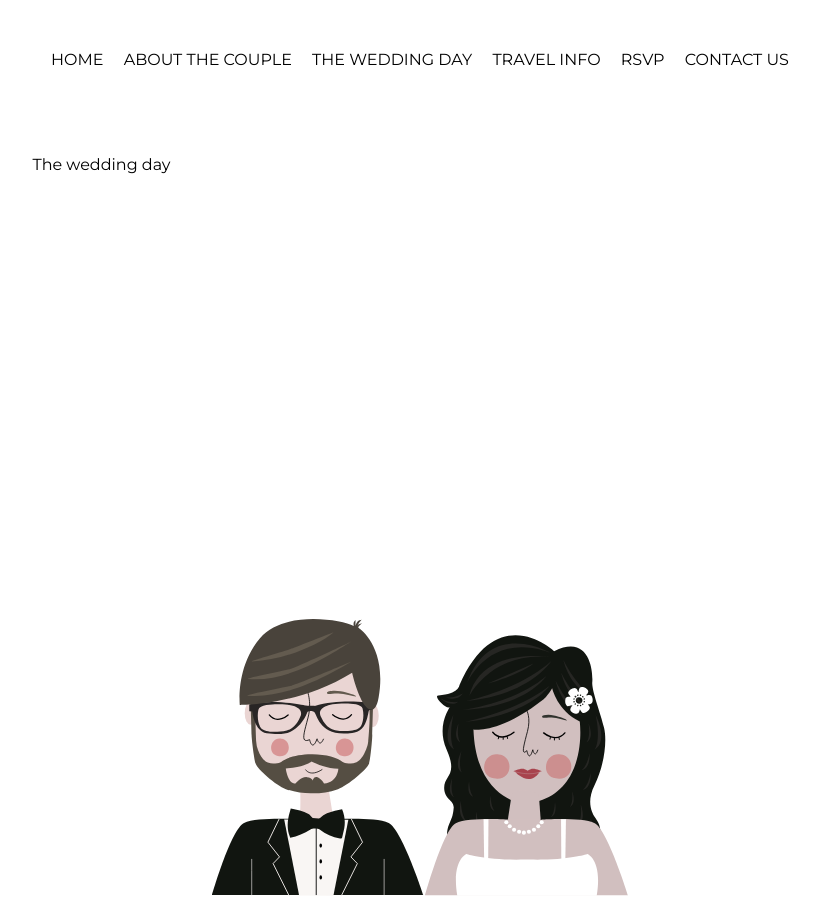
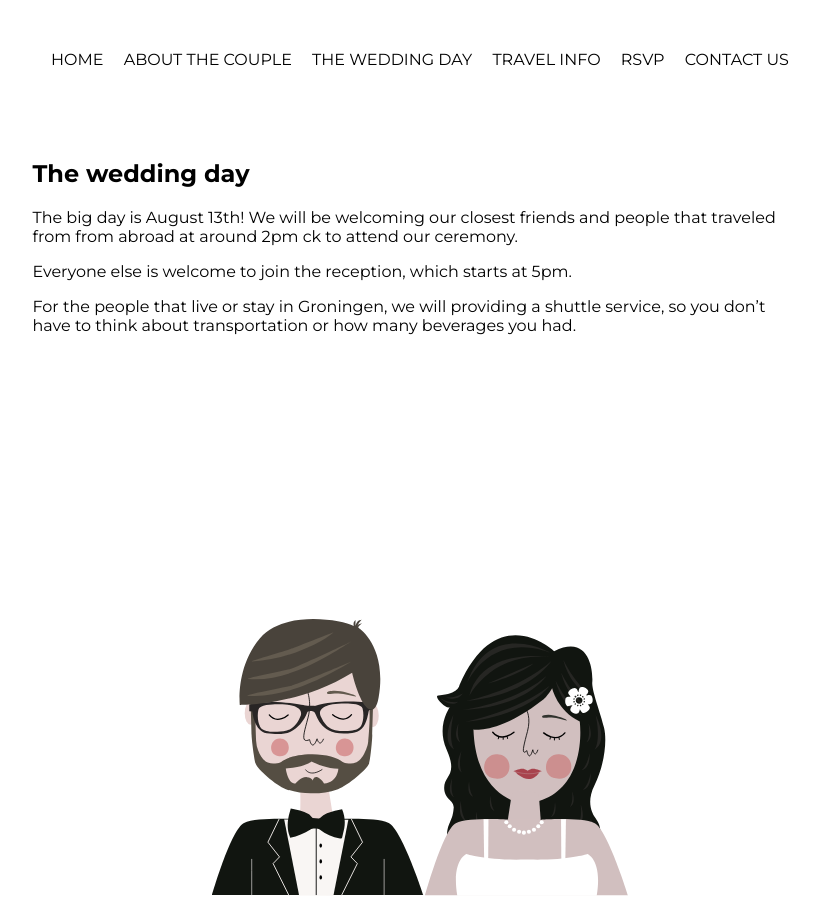
Before and after one commit to evert/wedding, a Jekyll site: the page built from the-day.md, in a window 1280 px wide. Shown: the whole page, without its empty margins (220-1039 px from the left). Built offline with Jekyll 4.4.1, drawn with Linux system fonts in a browser that asks for light colours.

Commit message:
Some updates

```diff
--- a/the-day.md
+++ b/the-day.md
@@ -3,3 +3,14 @@ layout: default
 ---
 
 The wedding day
+===============
+
+The big day is August 13th! We will be welcoming our closest friends and
+people that traveled from from abroad at around 2pm ck to attend
+our ceremony.
+
+Everyone else is welcome to join the reception, which starts at 5pm.
+
+For the people that live or stay in Groningen, we will providing a shuttle
+service, so you don't have to think about transportation or how many
+beverages you had.
```
Also changed, not shown: about-the-couple.md (+2 -0 lines), contact.md (+3 -0 lines).
